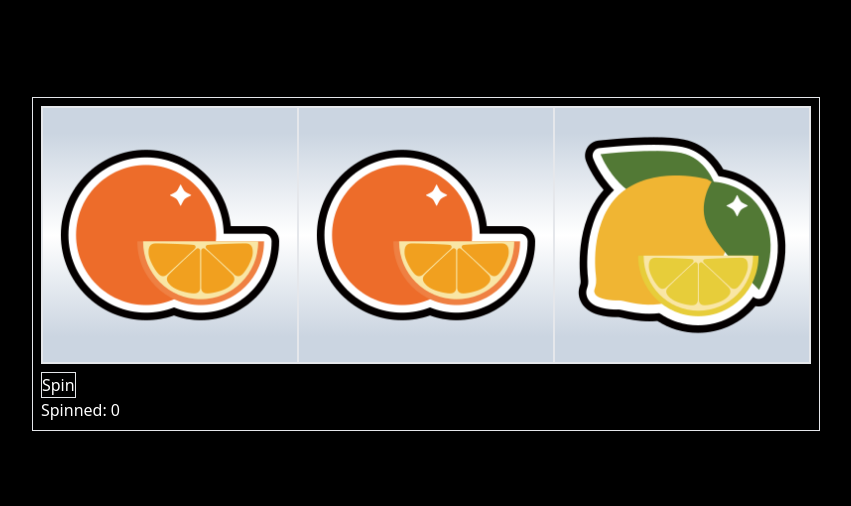
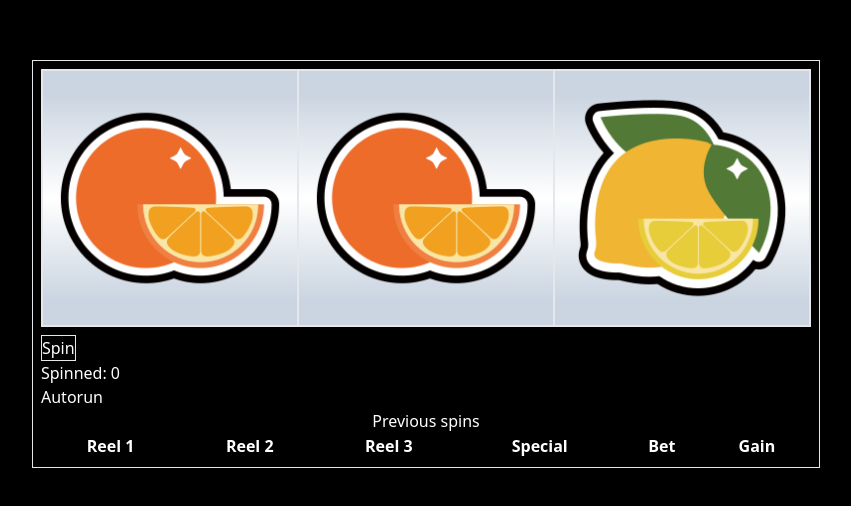
Before and after one commit to RaczAkos/Betropolis, a SvelteKit app: page /slotmachine in a window 1280 px wide. Shown: the part 136-642 px from the top of the page, without its empty margins (214-1065 px from the left). Built offline with nearby package versions, Linux system fonts and the light colour scheme.

Commit message:
Slot autoplay

```diff
--- a/src/routes/slotmachine/+page.svelte
+++ b/src/routes/slotmachine/+page.svelte
@@ -6,11 +6,12 @@
         slot2:string = $state(""),
         slot3:string = $state(""),
         spinned:number = $state(0),
-        double:number = $state(0),
-        triple:number = $state(0),
+        autorun:boolean = $state(false),
         icons1:string[] = shuffle(icons),
         icons2:string[] = shuffle(icons),
-        icons3:string[] = shuffle(icons);
+        icons3:string[] = shuffle(icons),
+        history:HTMLElement;
+
 
     onMount(() => {
         slot1 = icons1[giveRandom()];
@@ -31,8 +32,10 @@
             spin2:any = document.getElementById("spin2"),
             index3: number = giveRandom(),
             spin3:any = document.getElementById("spin3"),
-            i1 = 50, i2 = 50, i3 = 50;
+            i1 = 50, i2 = 50, i3 = 50,
+            fruits:string[] = [];
 
+        // First reel spin
         let int1 = setInterval(() => {
             if (index1 == 7) index1 = 0;
             else index1++;
@@ -48,10 +51,12 @@
             if (i1 == 0){
                 clearInterval(int1)
                 img.classList.remove("anim");
+                fruits.push(icons1[index1]);
             }
             else i1--;
         }, 50)
 
+        // Second reel spin
         setTimeout(() => {
             let int2 = setInterval(() => {
                 if (index2 == 7) index2 = 0;
@@ -68,11 +73,13 @@
                 if (i2 == 0){
                     clearInterval(int2)
                     img.classList.remove("anim");
+                    fruits.push(icons2[index2]);
                 }
                 else i2--;
             }, 50)
         },400)
 
+        // Third reel spin
         setTimeout(() => {
             let int3 = setInterval(() => {
                 if (index3 == 7) index3 = 0;
@@ -89,10 +96,47 @@
                 if (i3 == 0){
                     clearInterval(int3)
                     img.classList.remove("anim");
+                    fruits.push(icons3[index3]);
+                    calculate(fruits);
                 }
                 else i3--;
             }, 50)
         },800)
+    }
+
+    function calculate(fruits:string[]) {
+        let fruit1:string = fruits[0].split('/')[fruits[0].split('/').length-1],
+            fruit2:string = fruits[1].split('/')[fruits[1].split('/').length-1],
+            fruit3:string = fruits[2].split('/')[fruits[2].split('/').length-1],
+            special:string = "none";
+
+        fruit1 = fruit1.replace(fruit1.substring(fruit1.length-4), "");
+        fruit2 = fruit2.replace(fruit2.substring(fruit2.length-4), "");
+        fruit3 = fruit3.replace(fruit3.substring(fruit3.length-4), "");
+
+        if (fruit1 == fruit2 && fruit1 == fruit3) {
+            special = "Tripple";
+        }
+        else if (fruit1 == fruit2 || fruit1 == fruit3 || fruit2 == fruit3) {
+            special = "Double";
+        }
+
+
+
+
+        history.innerHTML += `<tr class="bg-yellow-600 border m-1">`+
+                             `<td>`+capitalize(fruit1)+`</td>`+
+                             `<td>`+capitalize(fruit2)+`</td>`+
+                             `<td>`+capitalize(fruit3)+`</td>`+
+                             `<td>`+special+`</td>`+
+                             `<td>`+capitalize(fruit1)+`</td>`+
+                             `<td>`+capitalize(fruit1)+`</td>`+`</tr>`;
+
+        setTimeout(() => {if (autorun){spin()};}, 1000)
+    }
+
+    function capitalize(val:string) {
+        return String(val).charAt(0).toUpperCase() + String(val).slice(1);
     }
 
     function shuffle(array: string[]) {
@@ -117,5 +161,23 @@
         </div>
         <button type="button" class="border" onclick={spin}>Spin</button>
         <div>Spinned: {spinned}</div>
+        <button type="button" onclick={() => autorun = !autorun}>{#if autorun}Stop Autorun{:else}Autorun{/if}</button>
+
+        <table class="w-full">
+            <caption class="text-center caption-top">Previous spins</caption>
+            <thead>
+                <tr>
+                    <th>Reel 1</th>
+                    <th>Reel 2</th>
+                    <th>Reel 3</th>
+                    <th>Special</th>
+                    <th>Bet</th>
+                    <th>Gain</th>
+                </tr>
+            </thead>
+            <tbody bind:this={history}>
+
+            </tbody>
+        </table>
     </div>
 </div>
```
